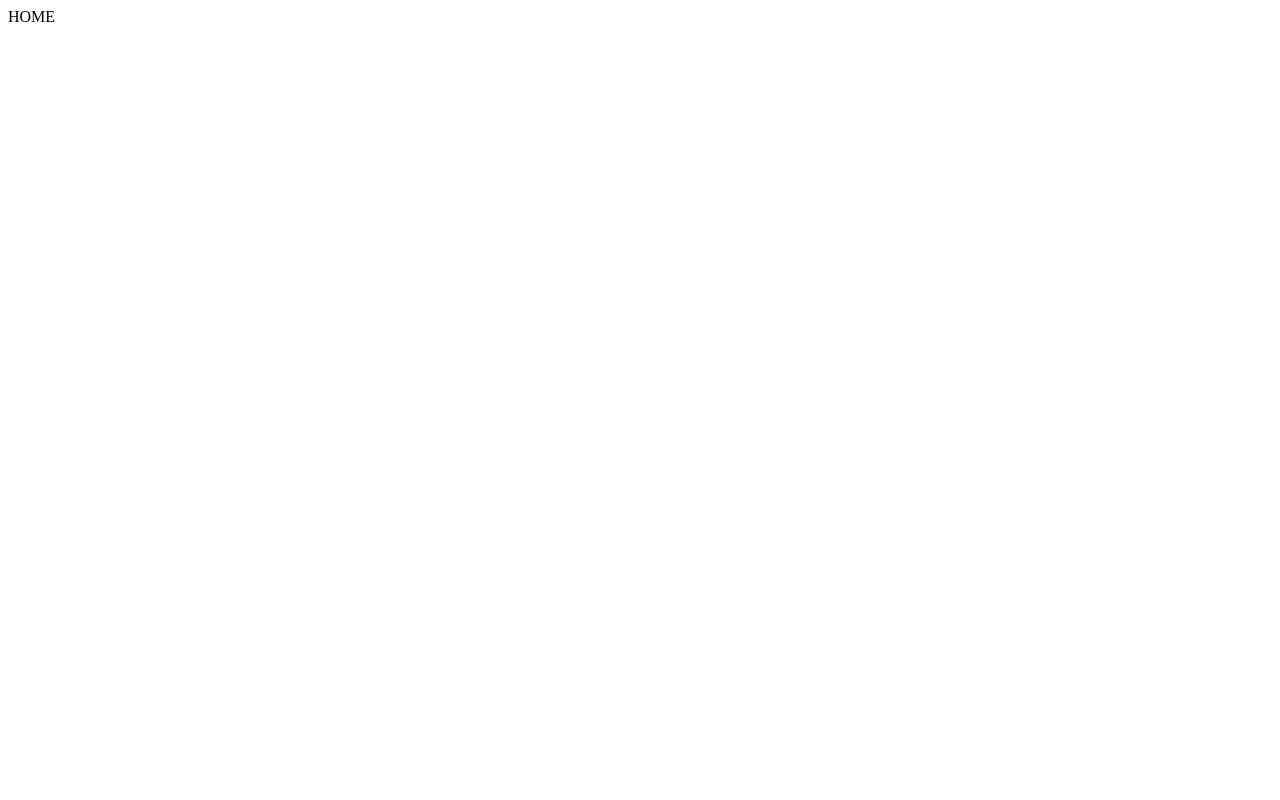
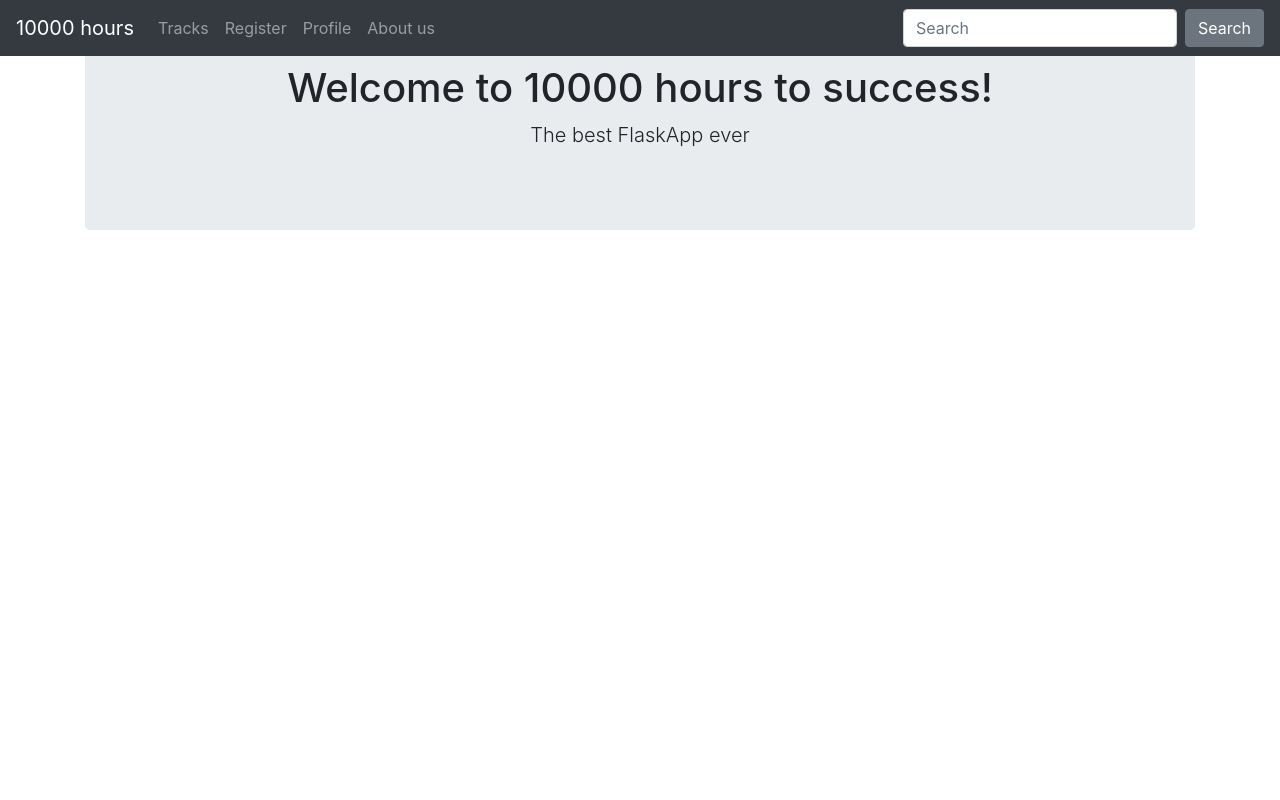
Before and after one commit to xkxixnxgx/spent_time, a Flask app: page / in a window 1280 px wide. Before the commit the page is almost empty. Run offline with Flask 2, Linux system fonts and the light colour scheme; some libraries are stand-ins or nearby versions.

Commit message:
дополнения по меню

```diff
--- a/webapp/__init__.py
+++ b/webapp/__init__.py
@@ -7,5 +7,9 @@ app = Flask(__name__)
 def index():
     return render_template('index.html')
 
+@app.route('/about')
+def about():
+    return render_template('about.html')
+
 if __name__ == '__main__':
     app.run(debug=True)
--- /dev/null
+++ b/webapp/templates/includes/_navbar.html
@@ -0,0 +1,27 @@
+<nav class="navbar navbar-expand-md navbar-dark bg-dark fixed-top">
+    <a class="navbar-brand" href="#">10000 hours</a>
+    <button class="navbar-toggler" type="button" data-toggle="collapse" data-target="#navbarsExampleDefault" aria-controls="navbarsExampleDefault" aria-expanded="false" aria-label="Toggle navigation">
+      <span class="navbar-toggler-icon"></span>
+    </button>
+
+    <div class="collapse navbar-collapse" id="navbarsExampleDefault">
+      <ul class="navbar-nav mr-auto">
+        <li class="nav-item">
+          <a class="nav-link" href="/tracks">Tracks</a>
+        </li>
+        <li class="nav-item">
+          <a class="nav-link" href="/register">Register</a>
+        </li>
+        <li class="nav-item">
+          <a class="nav-link" href="/profile">Profile</a>
+        </li>
+        <li class="nav-item">
+            <a class="nav-link" href="/about">About us</a>
+        </li>
+      </ul>
+      <form class="form-inline my-2 my-lg-0">
+        <input class="form-control mr-sm-2" type="text" placeholder="Search" aria-label="Search">
+        <button class="btn btn-secondary my-2 my-sm-0" type="submit">Search</button>
+      </form>
+    </div>
+  </nav>
--- a/webapp/templates/index.html
+++ b/webapp/templates/index.html
@@ -1 +1,8 @@
-HOME
+{% extends 'layout.html' %}
+
+{% block body %}
+<div class='jumbotron text-center'>
+    <h1>Welcome to 10000 hours to success!</h1>
+    <p class='lead'>The best FlaskApp ever</p>
+</div>
+{% endblock %}
--- a/webapp/templates/layout.html
+++ b/webapp/templates/layout.html
@@ -2,9 +2,16 @@
 <html>
     <head>
         <meta charset="utf-8">
-        <title>10000 часов</title>
+        <title>10000 hours</title>
+        <link rel="stylesheet" href="https://stackpath.bootstrapcdn.com/bootstrap/4.4.1/css/bootstrap.min.css">
     </head>
-    <bode>
+    <body>
+        {% include 'includes/_navbar.html' %}
+        <div class='container'>
+            {% block body %}{% endblock %}
+        </div>
+        <script src="https://stackpath.bootstrapcdn.com/bootstrap/4.4.1/js/bootstrap.min.js">
 
-    </bode>
+        </script>
+    </body>
 </html>
```
Also changed, not shown: webapp/templates/about.html (added, +8 -0 lines).
